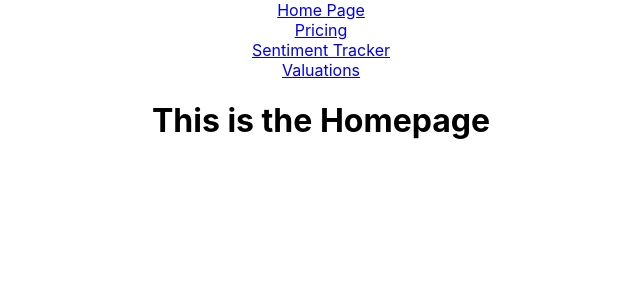
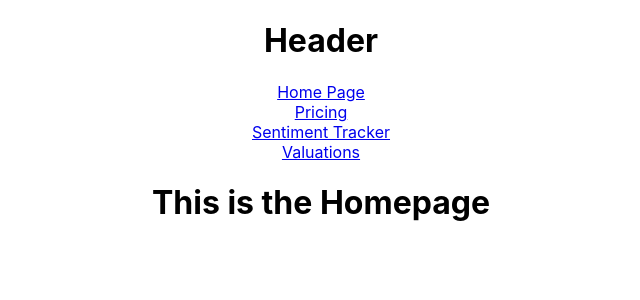
Before and after one commit to rkirk430/Project_3_FrontEnd, a React (Create React App) app: page / in a window 1280 px wide. Shown: the top 300 px of the page, without its empty margins (319-959 px from the left). Built offline with nearby package versions, Linux system fonts and the light colour scheme.

Commit message:
Header component Added

```diff
--- a/src/App.js
+++ b/src/App.js
@@ -6,6 +6,7 @@ import Home from './pages/home';
 import Price from './pages/price';
 import Sentiment from './pages/sentiment';
 import Valuation from './pages/valuation';
+import Header from './components/main';
 import Nav from './components/nav';
 
 
@@ -13,6 +14,7 @@ function App() {
 // Use Route Component to specify each route
   return (
     <div className="App">
+      <Header/>
       <Nav />
       <Routes>
         <Route path = "/" element = {<Home/>} />
--- /dev/null
+++ b/src/components/main.js
@@ -0,0 +1,8 @@
+import React from "react";
+
+const Header = (props) => {
+    return <h1> Header </h1>
+}
+
+
+export default Header;
```
